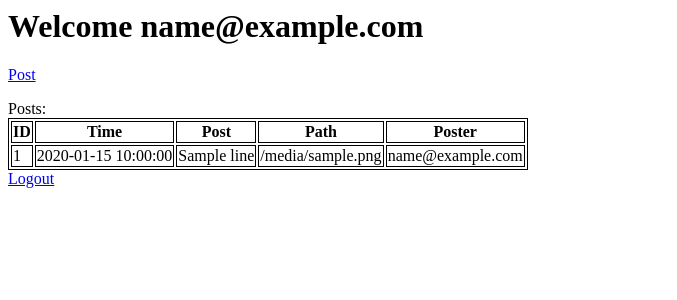
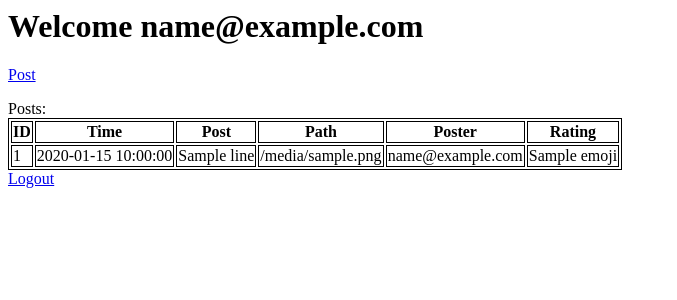
Before and after one commit to keatonpsmith/Database-Project, a Flask app: template templates/home.html in a window 1280 px wide. Shown: the top 300 px of the page, without its empty margins (0-677 px from the left). Run offline with Flask 2, Linux system fonts and the light colour scheme; the template is opened without the code that fills it: most values are stand-ins (such as "Sample title", 1, 10 or a date in 2020).

Commit message:
Commiting Before Class Ends
Comp Sec is annoyingly long

```diff
--- a/Main.py
+++ b/Main.py
@@ -98,7 +98,7 @@ def registerAuth():
 def home():
     email = session['email']
     cursor = conn.cursor();
-    query = 'SELECT * FROM contentitem WHERE (is_pub = 1 AND post_time > DATE_SUB(CURDATE(), INTERVAL 1 DAY)) OR (email_post = %s) ORDER BY post_time DESC'
+    query = 'SELECT * FROM contentitem NATURAL LEFT JOIN rate WHERE (is_pub = 1 AND post_time > DATE_SUB(CURDATE(), INTERVAL 1 DAY)) OR (email_post = %s) ORDER BY post_time DESC'
     cursor.execute(query, (email))
     data = cursor.fetchall()
     cursor.close()
--- a/templates/home.html
+++ b/templates/home.html
@@ -21,6 +21,7 @@ Posts:
 	<th>Post</th>
 	<th>Path</th>
 	<th>Poster</th>
+	<th>Rating</th>
 
 {% for line in posts %}
 	<tr>
@@ -29,6 +30,7 @@ Posts:
 		<td>{{line.item_name}}</td>
 		<td>{{line.file_path}}</td>
 		<td>{{line.email_post}}</td>
+		<td>{{line.emoji}}</td>
 	</tr>
 {% endfor %}
 </table>
```
